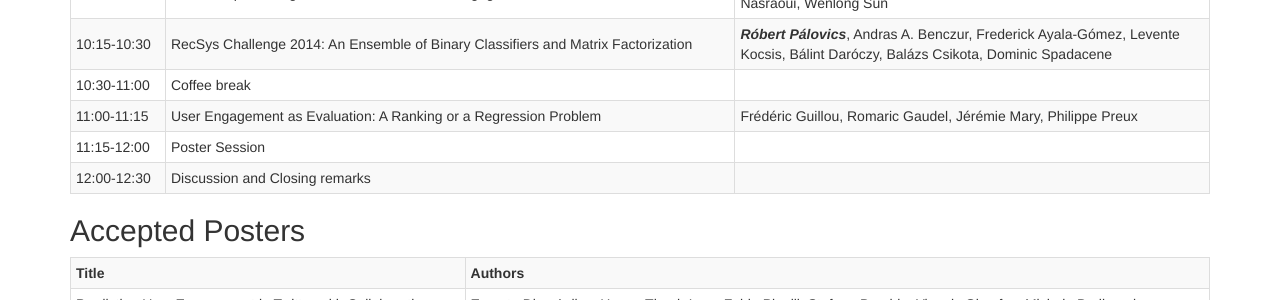
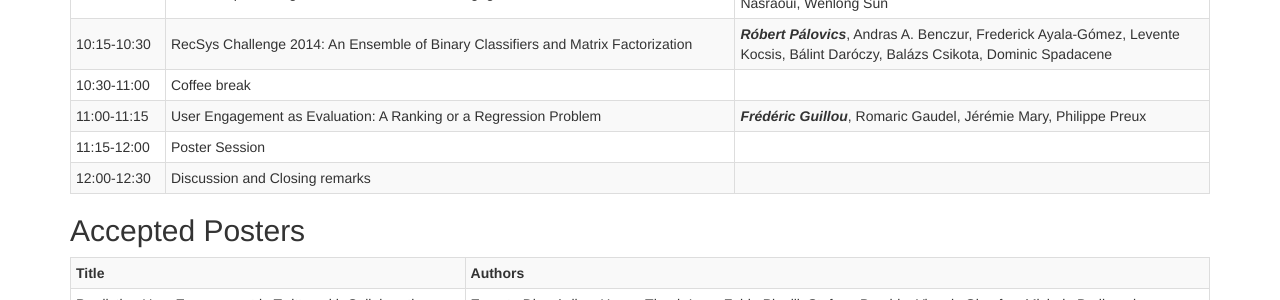
Before and after one commit to recsyschallenge/2014, a Jekyll site: the page built from program/index.md, in a window 1280 px wide. Shown: the part 491-791 px from the top of the page. Built offline with Jekyll 4.4.1, drawn with Linux system fonts in a browser that asks for light colours; Markdown is read by kramdown in place of the engine named in the settings.

```diff
--- a/program/index.md
+++ b/program/index.md
@@ -53,7 +53,7 @@ The RecSys Challenge workshop will take place in the __Syracuse__ room on Friday
     <tr>
         <td>11:00-11:15 </td>
         <td>User Engagement as Evaluation: A Ranking or a Regression Problem </td>
-        <td> Frédéric Guillou, Romaric Gaudel, Jérémie Mary, Philippe Preux </td>
+        <td> <i><b>Frédéric Guillou</b></i>, Romaric Gaudel, Jérémie Mary, Philippe Preux </td>
     </tr>
         <tr>
         <td> 11:15-12:00 </td>
```
